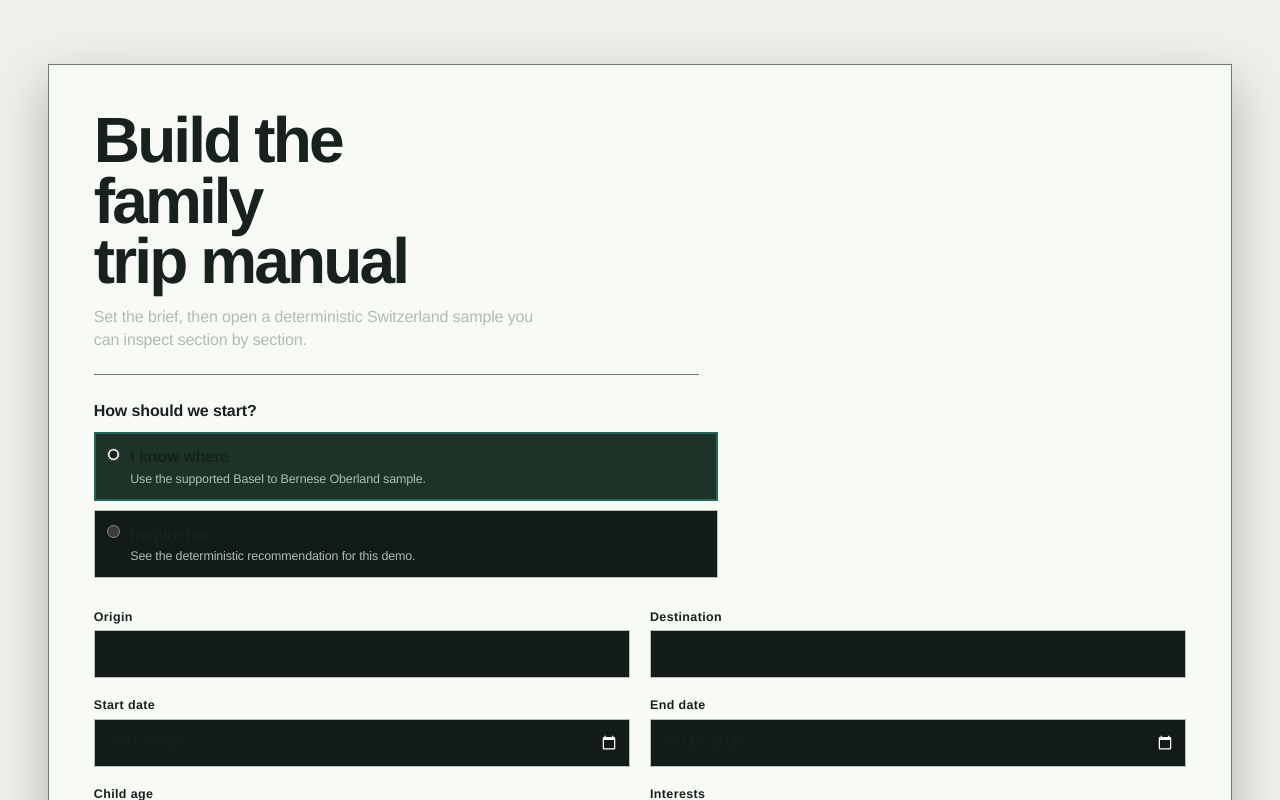
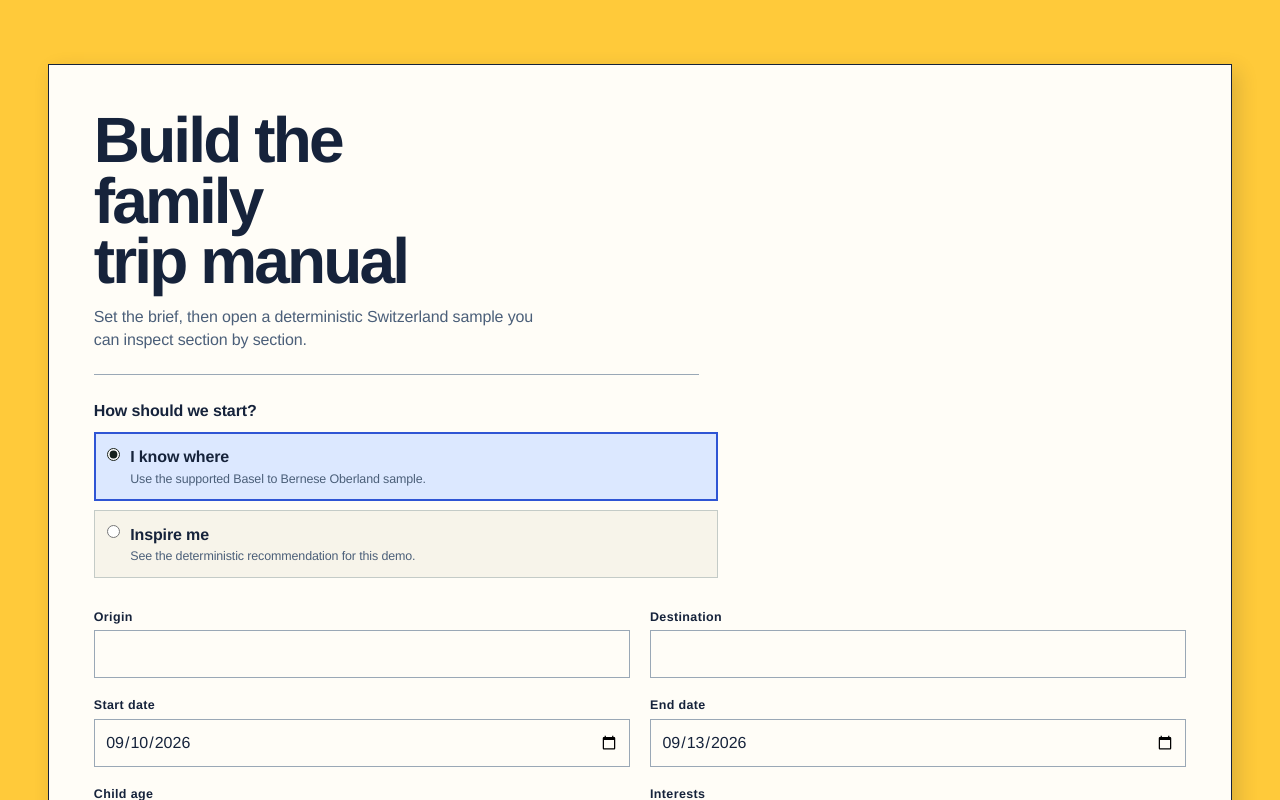
Before and after one commit to stella-jin-ys/AI-travel-budget-planner, a Next.js app in the folder travel-planner/: page / in a window 1280 px wide. Shown: the top 800 px of the page. Built offline with nearby package versions, Linux system fonts and the light colour scheme.

Commit message:
Apply final Prism Ledger cascade

```diff
--- a/travel-planner/src/app/globals.css
+++ b/travel-planner/src/app/globals.css
@@ -1823,3 +1823,34 @@ body, .setup-shell, .active-leaf { background: var(--paper); color: var(--ink);
 .synthetic-notice { border-color: var(--green); background: rgb(23 34 30 / 0.95); color: #b9edc8; }
 .workspace-leaf h1, .workspace-leaf h2 { color: var(--ink); }
 .workspace-leaf p, .leaf-intro, .trip-setup__header p, .trip-setup__modes small { color: #aebdb2; }
+
+/* Final Prism Ledger cascade: this intentionally follows the legacy Precision Ledger block. */
+html { color-scheme: light; background: #f7f4ea; }
+body, .setup-shell, .active-leaf { background: #f7f4ea; color: #16233b; }
+.setup-shell { background: #ffca3a; }
+.trip-setup { background: #fffdf7; border-color: #16233b; box-shadow: .35rem .45rem 1.2rem rgb(22 35 59 / .16); }
+.trip-setup__header { border-bottom-color: #9aa8b6; }
+.trip-setup__header h1 { color: #16233b; }
+.trip-setup__header p, .trip-setup__modes small, .trip-setup__controls > p { color: #4b5f79; }
+.trip-setup__modes label { background: #f7f4ea; border-color: #c4cbc7; color: #16233b; }
+.trip-setup__modes label:hover { background: #eaf0ff; }
+.trip-setup__modes label:has(input:checked) { border-color: #2f55d4; box-shadow: inset 0 0 0 1px #2f55d4; background: #dce8ff; }
+.trip-setup__fields input { background: #fffdf7; border-color: #9aa8b6; color: #16233b; }
+.trip-setup__fields input::placeholder { color: #68778b; }
+.trip-setup__recommendation { border-color: #35a47b; background: #e6f5ef; }
+.trip-setup__controls { border-top-color: #9aa8b6; }
+.trip-setup__controls button { border-color: #2f55d4; background: #2f55d4; color: #fffdf7; }
+.trip-setup__controls button:hover:not(:disabled) { background: #2445b4; }
+.status-rail { background: #2f55d4; border-color: #16233b; color: #fffdf7; }
+.status-rail__metric { border-color: rgb(255 255 255 / .3); }
+.status-rail dt { color: #fffdf7; }
+.status-rail__metric:first-child dd { color: #b8a7ff; }
+.chat-margin { background: #ffca3a; border-color: #16233b; }
+.section-tabs { background: #16233b; border-color: #16233b; }
+.section-tab, .section-tab:nth-child(2), .section-tab:nth-child(3), .section-tab:nth-child(4), .section-tab:nth-child(5), .section-tab:nth-child(6), .section-tab:nth-child(7) { --tab-color: #203252; color: #c7d1e0; border-bottom-color: #425575; }
+.section-tab[aria-selected="true"] { background: #b8a7ff; color: #16233b; box-shadow: inset 0 0 0 2px #16233b; }
+.workspace-leaf h1, .workspace-leaf h2 { color: #16233b; }
+.workspace-leaf p, .leaf-intro, .trip-setup__header p, .trip-setup__modes small { color: #4b5f79; }
+.option-row, .errata-slip, .budget-summary, .check-group, .fact-list { border-color: #c4cbc7; background: #fffdf7; }
+.option-row__cost, .option-row__delta, .budget-summary dd, .fact-list dd { color: #2f55d4; }
+.synthetic-notice { border-color: #ff8b70; background: #fff0e9; color: #c63d29; }
```
